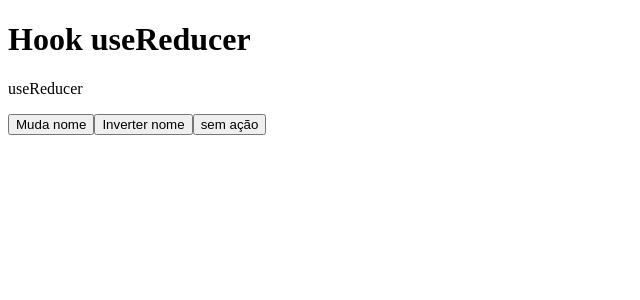
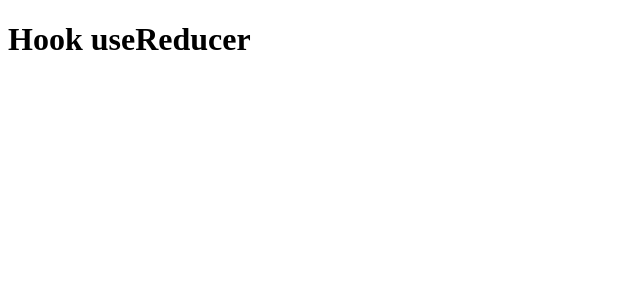
Before and after one commit to walber-vaz/curso-react, a React (Create React App) app in the folder segundo-projeto/: page / in a window 1280 px wide. Shown: the top 300 px of the page, without its empty margins (0-640 px from the left). Built offline with nearby package versions, Linux system fonts and the light colour scheme.

Commit message:
chore: userReducer + userContext

```diff
--- a/segundo-projeto/src/App.jsx
+++ b/segundo-projeto/src/App.jsx
@@ -1,52 +1,44 @@
-import { useReducer } from 'react';
+import { createContext, useContext, useReducer } from 'react';
+import { node } from 'prop-types';
 
+// data.js
 const globalState = {
   title: 'Hook useReducer',
   body: 'useReducer',
   counter: 0,
 };
 
-const reducer = (state, action) => {
-  switch (action.type) {
-    case 'muda': {
-      console.log('Chamou muda com ', action.payload);
-      return { ...state, title: 'Mudou', body: action.payload };
-    }
-    case 'inverter': {
-      console.log('Chamou inverter');
-      const { title } = state;
-      return { ...state, title: title.split('').reverse().join('') };
-    }
-  }
-  console.log('NENHUMA ACTION ENCOTRADA');
+// reducer.js
+export const reducer = (state, action) => {
   return { ...state };
 };
 
+// appContext.js
+export const Context = createContext();
+export const AppContext = ({ children }) => {
+  const [state, dispatch] = useReducer(reducer, globalState);
+
+  return <Context.Provider value={{ state }}>{children}</Context.Provider>;
+};
+
+AppContext.propTypes = {
+  children: node,
+};
+
+// Heading/index.js
+export const Heading = () => {
+  const context = useContext(Context);
+  return <h1>{context.state.title}</h1>;
+};
+
+// App.jsx
 function App() {
-  const [state, dispatch] = useReducer(reducer, globalState);
-  const { title, body, couter } = state;
-
   return (
-    <div>
-      <h1>
-        {title} {couter}
-      </h1>
-      <p>{body}</p>
-      <button
-        onClick={() =>
-          dispatch({
-            type: 'muda',
-            payload: new Date().toLocaleString('pt-br'),
-          })
-        }
-      >
-        Muda nome
-      </button>
-      <button onClick={() => dispatch({ type: 'inverter' })}>
-        Inverter nome
-      </button>
-      <button onClick={() => dispatch({ type: '' })}>sem ação</button>
-    </div>
+    <AppContext>
+      <div>
+        <Heading />
+      </div>
+    </AppContext>
   );
 }
 
```
